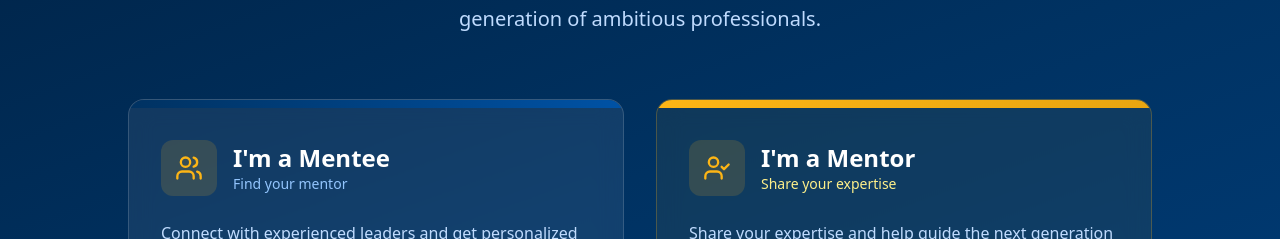
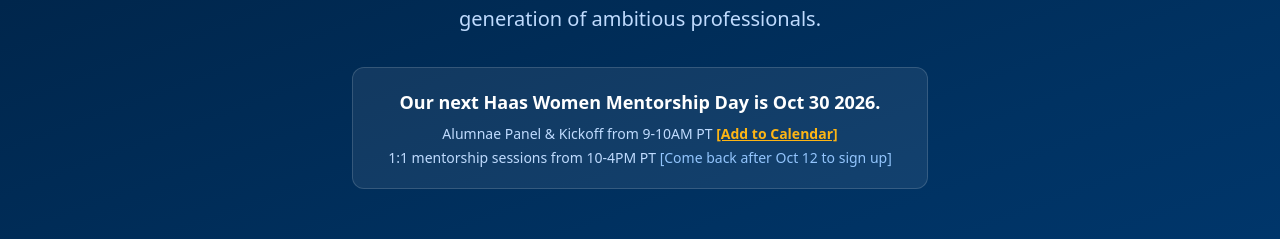
Before and after one commit to eroychowdhury30-alt/wila-mentorship-network, a React (Vite) app: page /welcome in a window 1280 px wide. Shown: the part 350-589 px from the top of the page. Built offline with nearby package versions, Linux system fonts and the light colour scheme; no server answers.

Commit message:
Update welcome screen with Oct 30 event link and Oct 12 sign-up note
Co-authored-by: eroychowdhury30-alt <224717567+eroychowdhury30-alt@users.noreply.github.com>

```diff
--- a/src/pages/Welcome.jsx
+++ b/src/pages/Welcome.jsx
@@ -67,6 +67,25 @@ export default function Welcome() {
             <p className="text-xl text-blue-200 max-w-2xl mx-auto leading-relaxed">
               Connecting Berkeley Haas women in leadership with the next generation of ambitious professionals.
             </p>
+
+            <div className="mt-8 max-w-xl mx-auto rounded-xl px-6 py-5 text-center" style={{ background: 'rgba(255,255,255,0.07)', border: '1px solid rgba(255,255,255,0.15)' }}>
+              <p className="text-lg font-semibold text-white mb-2">Our next Haas Women Mentorship Day is Oct 30 2026.</p>
+              <p className="text-blue-200 text-sm">
+                Alumnae Panel &amp; Kickoff from 9-10AM PT{' '}
+                <a
+                  href="https://calendar.google.com/calendar/render?action=TEMPLATE&text=Haas%20Women%20Mentorship%20Day%20-%20Alumnae%20Panel%20%26%20Kickoff&dates=20261030T160000Z/20261030T170000Z&details=Alumnae%20Panel%20%26%20Kickoff%20from%209-10AM%20PT"
+                  target="_blank"
+                  rel="noopener noreferrer"
+                  className="font-semibold underline hover:opacity-80"
+                  style={{ color: '#FDB515' }}
+                >
+                  [Add to Calendar]
+                </a>
+              </p>
+              <p className="text-blue-200 text-sm mt-1">
+                1:1 mentorship sessions from 10-4PM PT <span className="text-blue-300">[Come back after Oct 12 to sign up]</span>
+              </p>
+            </div>
           </div>
 
           {/* Cards */}
```
